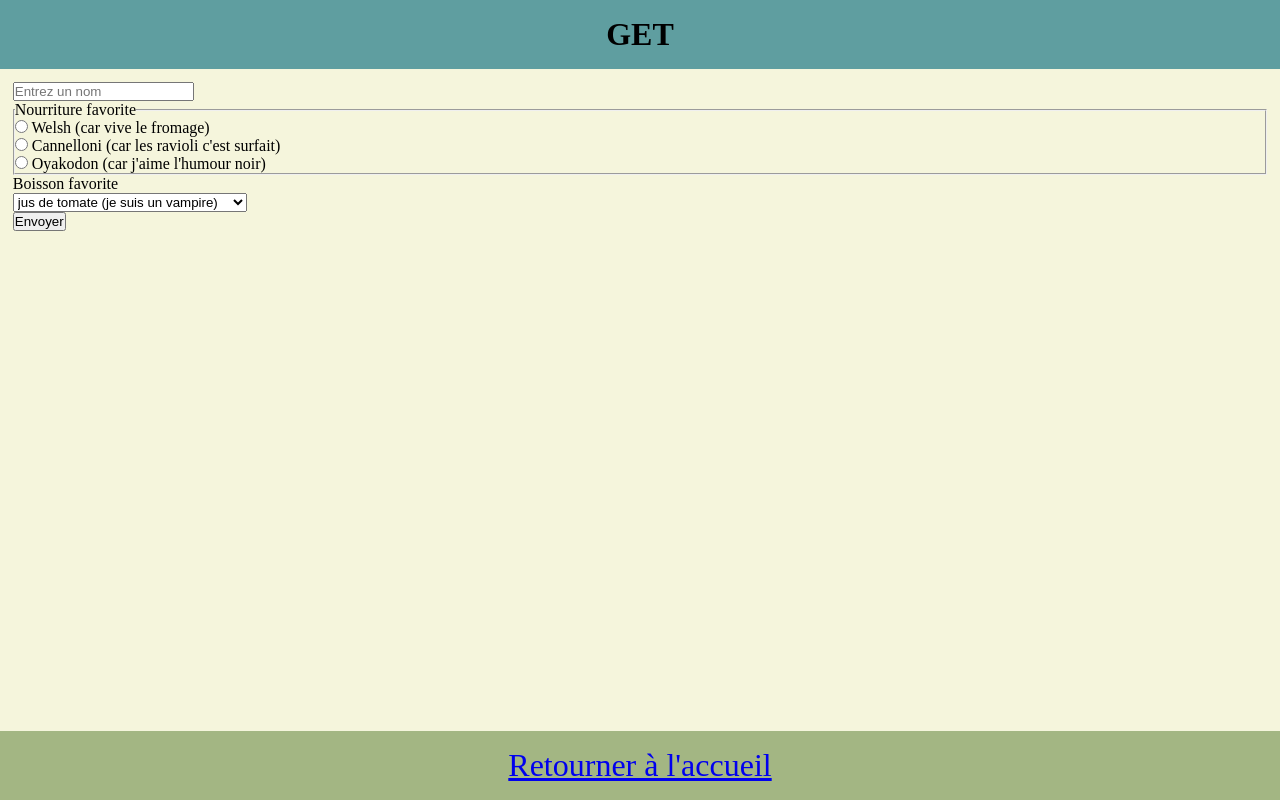
After one commit to Valentinspa/COURS-DWWM, a PHP site: page /02-form/01-get.php in a window 1280 px wide. The commit adds this page. Run offline with PHP 8.4, Linux system fonts and the light colour scheme.

Commit message:
fin cours syntaxe PHP et debut cours form (POST et GET)

```diff
--- /dev/null
+++ b/07-php/02-form/01-get.php
@@ -0,0 +1,104 @@
+<?php
+// Je déclare plusieurs variables en tant que string vide.
+$username = $food = $drink = "";
+// Je déclare une variable qui me servira à stocker mes erreurs :
+$error = [];
+// Liste des choix proposées dans le formulaire :
+$foodList = ["welsh", "cannelloni", "oyakodon"];
+$drinkList = ["jus de tomate", "milkshake", "limonade"];
+// Je vais vérifier que l'on utilise la méthode attendu par le formulaire et qu'au moins un des éléments du formulaire soit fourni :
+if($_SERVER["REQUEST_METHOD"] === "GET" && isset($_GET["meal"]))
+{
+    // echo "Formulaire envoyé !";
+    // le nom dans la super global $_GET correspond à l'attribut "name" des champs du formulaire.
+    if(empty($_GET["username"]))
+    {
+        // empty retourne true si le paramètre est vide.
+        $error["username"] = "Veuillez entrer un nom d'utilisateur";
+    }
+    else
+    {
+        // retire les espaces au début et à la fin du string
+        $username = trim($_GET["username"]);
+        // retire les \ présent dans le string.
+        $username = stripslashes($username);
+        // ! Doit obligatoirement être fait sur toute donnée devant être affichée
+        // Cela peut être fait, avant la mise en BDD ou juste au moment de l'affichage
+        $username = htmlspecialchars($username);
+        // Remplace tous les caractères speciaux de html (<,>...) par leurs code HTML (&gt;...) afin d'empêcher toute injection de code.
+        if(strlen($username) < 3 || strlen($username)>25)
+        {
+            $error["username"] = "Votre nom d'utilisateur n'a pas une taille adaptée";
+        }
+    }// fin vérification username
+    if(empty($_GET["food"]))
+    {
+        $error["food"] = "Veuillez selectionner un repas";
+    }
+    else
+    {
+        $food = $_GET["food"];
+        if(!in_array($food, $foodList))
+        {
+            $error["food"] = "Ce repas n'existe pas";
+        }
+    }//fin vérification food
+    if(empty($_GET["drink"]))
+    {
+        $error["drink"] = "Veuillez selectionner une boisson";
+    }
+    else
+    {
+        $drink = $_GET["drink"];
+        if(!in_array($drink, $drinkList))
+        {
+            $error["drink"] = "Cette boisson n'existe pas";
+        }
+    }//fin vérification drink
+    // Si je n'ai aucune erreur
+    if(empty($error))
+    {
+        /*
+            C'est Ici que l'on pourrait envoyer nos données en BDD
+        */
+    }
+}// fin vérification formulaire
+
+$title = " GET ";
+require("../ressources/template/_header.php");
+?>
+
+<form action="01-get.php" method="GET">
+    <input type="text" placeholder="Entrez un nom" name="username">
+    <!-- les span.error serviront à afficher les messages d'erreur. -->
+    <span class="error"><?= $error["username"]??"" ?></span>
+    <!-- <span class="error"><?php echo $error["username"]??"" ?></span> -->
+    <br>
+    <fieldset>
+        <legend>Nourriture favorite</legend>
+        <input type="radio" name="food" id="welsh" value="welsh">
+        <label for="welsh">Welsh (car vive le fromage)</label>
+        <br>
+        <input type="radio" name="food" id="cannelloni" value="cannelloni">
+        <label for="cannelloni">Cannelloni (car les ravioli c'est surfait)</label>
+        <br>
+        <input type="radio" name="food" id="oyakodon" value="oyakodon">
+        <label for="oyakodon">Oyakodon (car j'aime l'humour noir)</label>
+        <span class="error"><?= $error["food"]??"" ?></span>
+    </fieldset>
+    <label for="boisson">Boisson favorite</label>
+    <br>
+    <select name="drink" id="boisson">
+        <option value="jus de tomate">jus de tomate (je suis un vampire)</option>
+        <option value="milkshake">Milkshake (aux fruits de préférence)</option>
+        <option value="limonade">Limonade (J'ai besoin de sucre)</option>
+    </select>
+    <span class="error"><?= $error["drink"]??"" ?></span>
+    <br>
+
+    <input type="submit" value="Envoyer" name="meal">
+</form>
+
+<?php
+require("../ressources/template/_footer.php");
+?>
--- a/07-php/index.php
+++ b/07-php/index.php
@@ -44,7 +44,7 @@ require "./ressources/template/_header.php";
                 </li> -->
             </ol>
         </li>
-        <!-- <li>
+        <li>
             <h3>02 - Formulaire :</h3>
             <ol>
                 <li>
@@ -69,7 +69,7 @@ require "./ressources/template/_header.php";
                     <a href="./02-form/07-mail.php">Mailer</a>
                 </li>
             </ol>
-        </li> -->
+        </li>
         <!-- <li>
             <h3>03 - CRUD :</h3>
             <ol>
```
Also changed, not shown: 07-php/01-syntaxe/09-a-header.php (+38 -0 lines), 07-php/01-syntaxe/09-b-header.php (+18 -0 lines), 07-php/02-form/02-post.php (added, +130 -0 lines).
